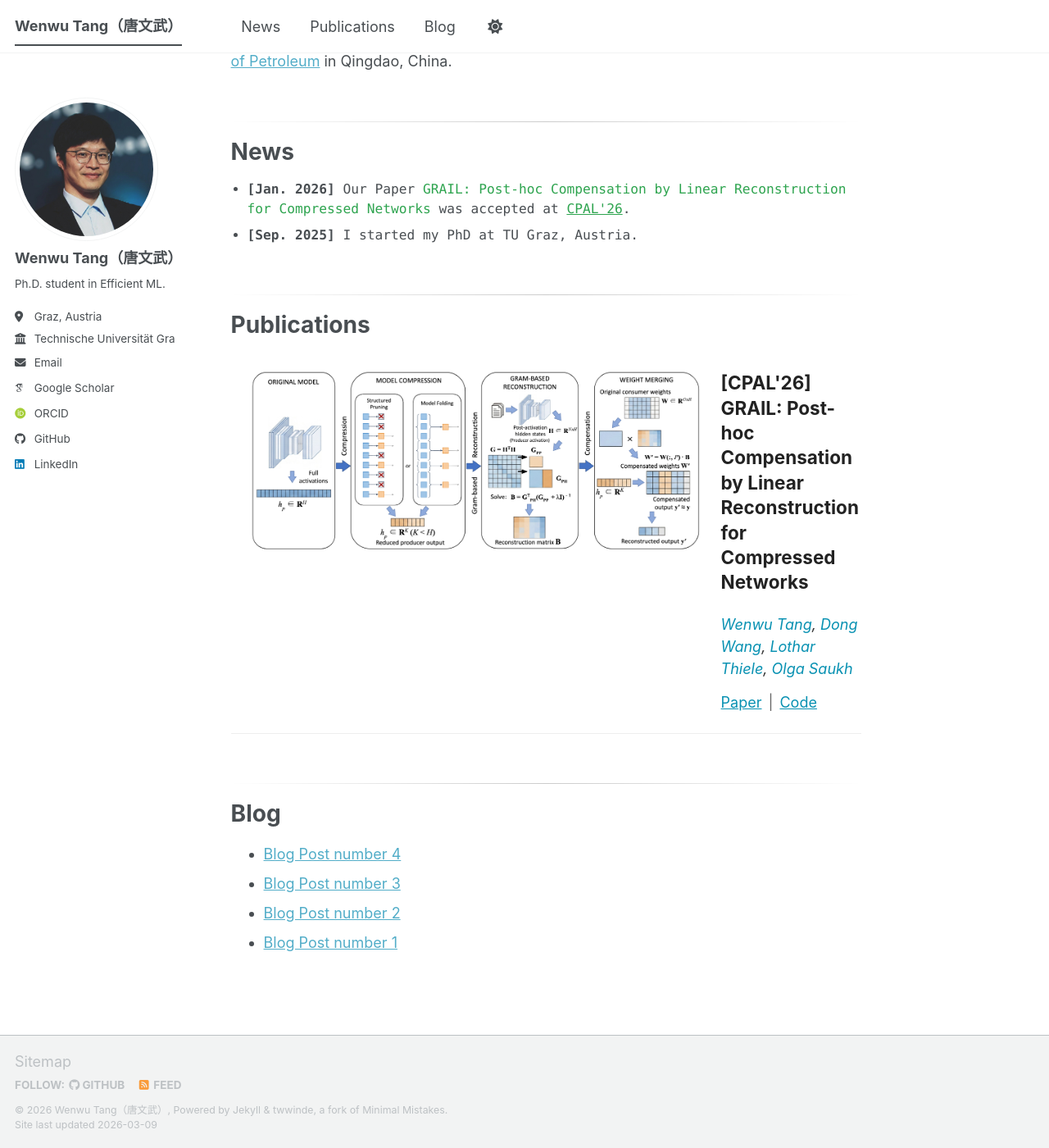
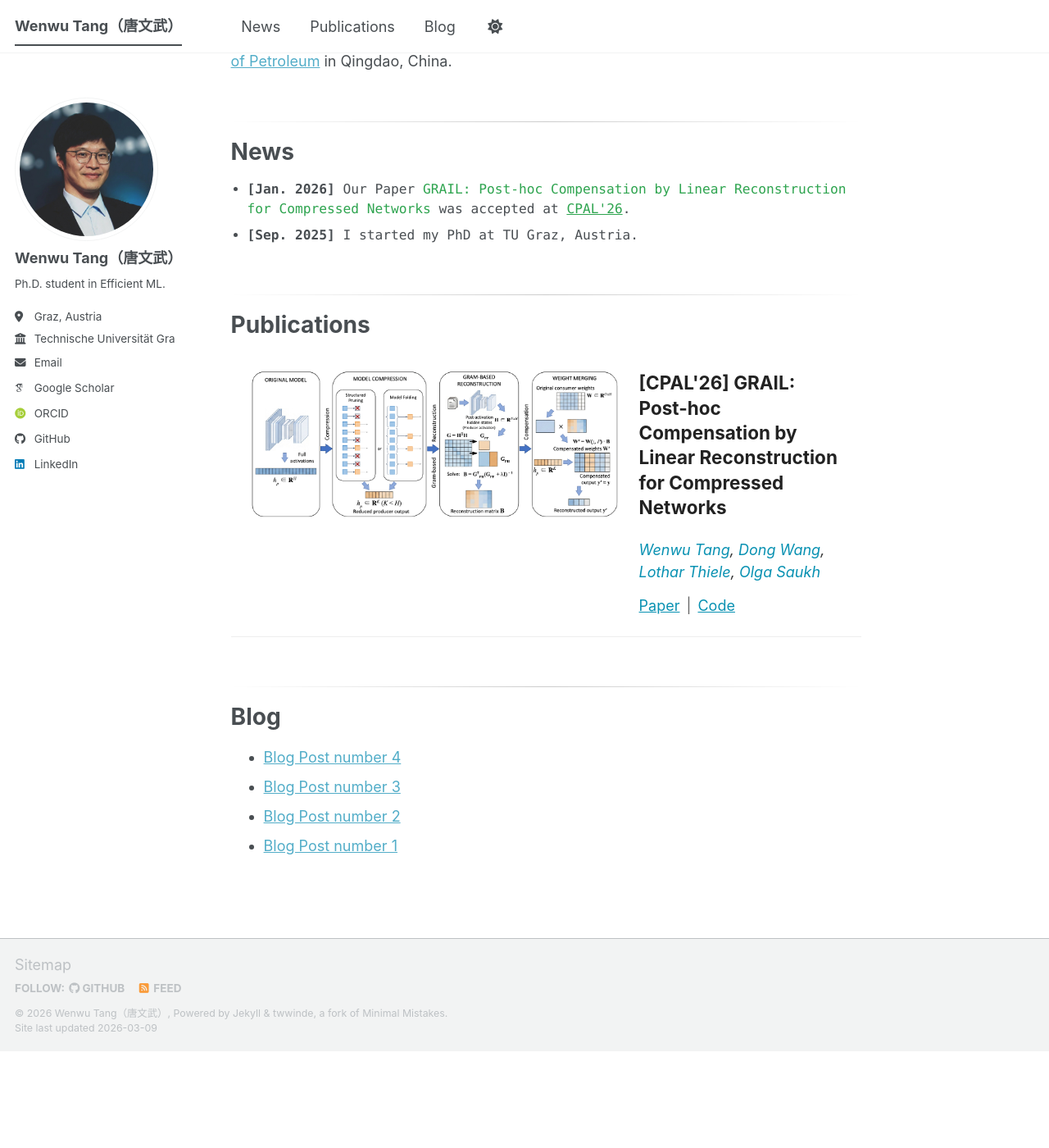
Before and after one commit to TWWinde/TWWinde.github.io, a Jekyll site: the page built from _pages/about.md, in a window 1280 px wide and 1400 px high, scrolled down 839 px. Shown: the whole window at 82% size. Built offline with Jekyll 4.4.1, drawn with Linux system fonts in a browser that asks for light colours; some web fonts are replaced; a script bundle is joined from its source files by our own code; library files that are not in the unit come from our copies; after the commit the page ends 2121 px from its top, so only the background shows below that.

Commit message:
change to 450px

```diff
--- a/_sass/layout/_publications.scss
+++ b/_sass/layout/_publications.scss
@@ -27,14 +27,14 @@
 
     .publication-thumbnail {
         width: 100% !important;
-        max-width: 550px;
+        max-width: 450px;
         margin-bottom: 15px;
     }
 }
 
 .publication-thumbnail {
-    width: 550px;
-    min-width: 550px;
+    width: 450px;
+    min-width: 450px;
     flex-shrink: 0;
     display: flex;
     align-items: flex-start;
```
